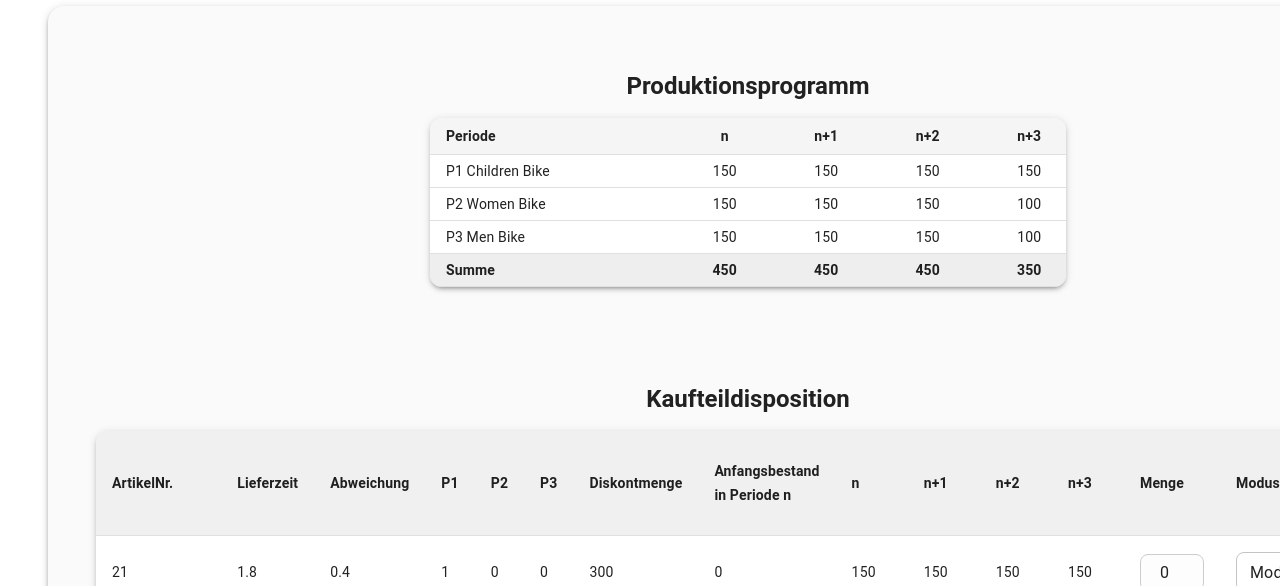
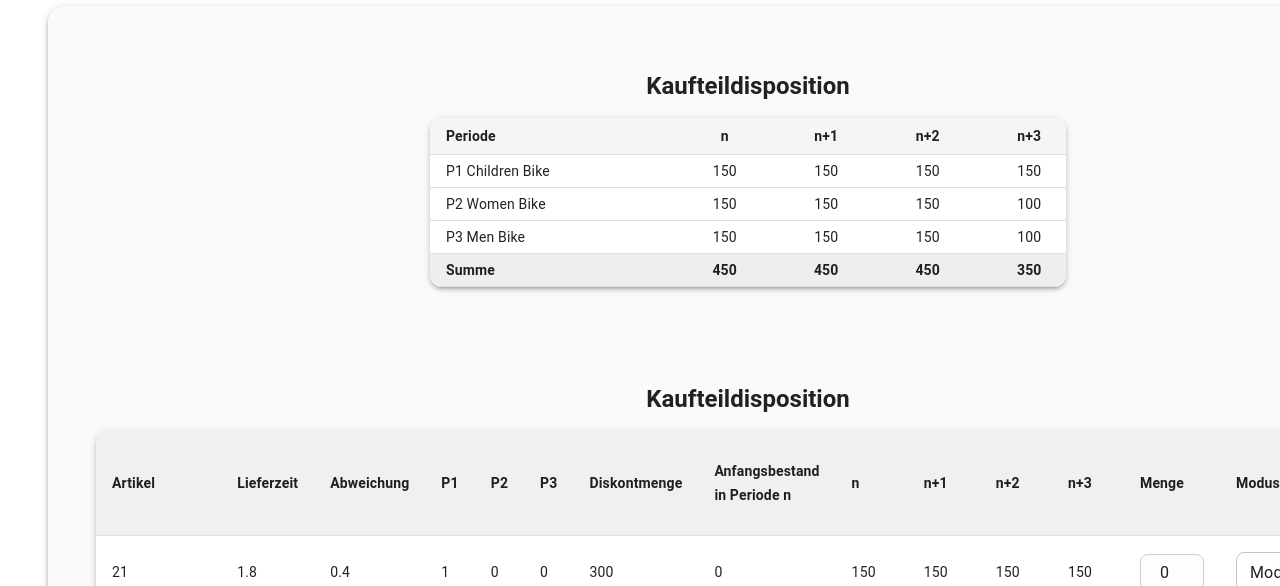
Before and after one commit to MarcoC567/pps, a React (Vite) app: page /purchase-disposition in a window 1280 px wide. Shown: the part 122-708 px from the top of the page. Built offline with nearby package versions, Linux system fonts and the light colour scheme.

Commit message:
sync internationalization for purchase disposition and xml export pages

```diff
--- a/src/locales/de.json
+++ b/src/locales/de.json
@@ -3,6 +3,7 @@
     "forecast": " Prognose & Planung",
     "forecastonly": "Prognose",
     "salesForecast": "Vertriebswunsch",
+    "productionProgramm": "Produktionsprogramm",
     "directSales": "Direktverkauf",
     "stockQueue": "Lagerbestand & Warteschlange",
     "next": "Weiter",
@@ -35,7 +36,23 @@
   "total_capacity": "Gesamtkapazität",
   "shifts":"Schichten",
   "overtime": "Überstunden",
-
+  "delieveryTime": "Lieferzeit",
+  "deviation": "Abweichung",
+  "discountedAmount": "Diskontmenge",
+  "initial_stock_in_period_n": "Anfangsbestand in Periode n",
+  "mode": "Modus",
+  "selectMode": "Modus wählen",
+  "sum_of_the_total_costs": "Summe der Gesamtkosten (€)",
+  "eta": "ETA (Tagen)",
+  "orderCost": "Bestellkosten (€)",
+  "totalCost": "Gesamtkosten (€)",
+  "special_order": "Sonderbestellung",
+  "cheap_vendor": "Billiganbieter",
+  "jit": "JIT",
+  "fast": "Eil",
+  "normal": "Normal",
+  "export_xml_title": "Export XML Eingabedatei für Simulation",
+  "xml_download": "XML herunterladen",
 
   "article_4": "4 Hinterradgruppe",
   "article_5": "5 Hinterradgruppe",
@@ -65,7 +82,8 @@
   "article_55": "55 Rahmen und Räder",
   "article_56": "56 Fahrrad ohne Pedale",
 
-
+    "tooltip_totalCost": "Gesamtkosten = Materialkosten + Bestellkosten",
+    "tooltip_eta": "ETA = (Lieferzeit + Abweichung) * 5. Mit einer Wahrscheinlichkeit von 93 % entspricht dieser Wert der zu erwartenden maximalen Lieferzeit. Mit einer Wahrscheinlichkeit von 7 % ist eine um 1 bis 3 Tage längere Lieferzeit als der ETA zu erwarten",
     "tooltip_article": "Hier stehen die Bezeichnungen der jeweiligen Eigenerzeugnisse.",
     "tooltip_stock": "Der aktuelle Lagerbestand der aus der XML Datei gelesen wurde.",
     "tooltip_plannedStock": "Bitte trage hier den Lagerbestand ein, den du gerne am Ende dieser Periode haben möchtest.",
--- a/src/pages/purchase-disposition/ProductionProgramTable.tsx
+++ b/src/pages/purchase-disposition/ProductionProgramTable.tsx
@@ -7,6 +7,7 @@ import TableRow from '@mui/material/TableRow';
 import Paper from '@mui/material/Paper';
 import Typography from '@mui/material/Typography';
 import { styled } from '@mui/material/styles';
+import { useLanguage } from '../../context/LanguageContext';
 
 type ProductionData = {
     product: string;
@@ -24,6 +25,7 @@ const StyledSumRow = styled(TableRow)(({ theme }) => ({
 
 export default function ProductionProgramTable(props: { productionData: ProductionData }) {
     const productionData = props.productionData;
+    const { t } = useLanguage();
 
     const sumValues = productionData[0].values.map((_, i) =>
         productionData.reduce((sum, row) => sum + row.values[i], 0)
@@ -36,7 +38,7 @@ export default function ProductionProgramTable(props: { productionData: Producti
                 align="center"
                 sx={{ fontWeight: "bold", marginBottom: "1rem" }}
             >
-                Produktionsprogramm
+                {t("purchasePartsDisposition")}
             </Typography>
 
             <TableContainer component={Paper} sx={{
@@ -47,7 +49,7 @@ export default function ProductionProgramTable(props: { productionData: Producti
                 <Table sx={{ minWidth: 650 }} size="small" aria-label="production table">
                     <TableHead>
                         <TableRow>
-                            <StyledTableCell>Periode</StyledTableCell>
+                            <StyledTableCell>{t("period")}</StyledTableCell>
                             <StyledTableCell align="center">n</StyledTableCell>
                             <StyledTableCell align="center">n+1</StyledTableCell>
                             <StyledTableCell align="center">n+2</StyledTableCell>
@@ -69,7 +71,7 @@ export default function ProductionProgramTable(props: { productionData: Producti
                         ))}
                         <StyledSumRow>
                             <TableCell>
-                                <strong>Summe</strong>
+                                <strong>{t("sum")}</strong>
                             </TableCell>
                             {sumValues.map((val, i) => (
                                 <TableCell key={i} align="center">
--- a/src/pages/purchase-disposition/PurchaseDispositionTable.tsx
+++ b/src/pages/purchase-disposition/PurchaseDispositionTable.tsx
@@ -2,9 +2,10 @@ import {
   Table, TableBody, TableCell, TableContainer, TableHead, TableRow,
   TextField, Paper, Typography, Select, MenuItem, Tooltip
 } from "@mui/material";
-import { basicData, dynamicHeaders, fixedHeaders, modusDictionary, modusOptions } from "./const";
+import { basicData, modusOptions } from "./const";
 import { useEffect, useMemo, useState } from "react";
 import InfoOutlinedIcon from "@mui/icons-material/InfoOutlined";
+import { useLanguage } from "../../context/LanguageContext";
 
 type InitialInventory = { itemNr: number; amount: number; }[];
 type ProductionData = { product: string; values: number[]; }[];
@@ -14,6 +15,22 @@ export default function PurchaseDispositionTable(props: {
   initialInventoryData: InitialInventory;
   productionData: ProductionData;
 }) {
+  const { t } = useLanguage()
+  const fixedHeaders = [
+    t("article"),
+    t("delieveryTime"),
+    t("deviation"),
+    "P1",
+    "P2",
+    "P3",
+    t("discountedAmount"),
+    t("initial_stock_in_period_n"),
+    "n",
+    "n+1",
+    "n+2",
+    "n+3",
+  ];
+  const dynamicHeaders = [t("quantity"), t("mode")];
   const initialInventoryData = props.initialInventoryData;
   const productionData = props.productionData;
 
@@ -78,7 +95,7 @@ export default function PurchaseDispositionTable(props: {
         align="center"
         sx={{ fontWeight: "bold", marginBottom: "1rem" }}
       >
-        Kaufteildisposition
+        {t("purchasePartsDisposition")}
       </Typography>
 
       <TableContainer
@@ -88,19 +105,19 @@ export default function PurchaseDispositionTable(props: {
         <Table size="medium">
           <TableHead>
             <TableRow sx={{ backgroundColor: "#f0f0f0" }}>
-              {[...fixedHeaders, ...dynamicHeaders, "ETA (Tagen)", "Bestellkosten (€)", "Gesamtkosten (€)"].map((header, i) => (
+              {[...fixedHeaders, ...dynamicHeaders, t("eta"), t("orderCost"), t("totalCost")].map((header, i) => (
                 <TableCell key={i} sx={{ fontWeight: "bold" }}>
-                  {header.includes("ETA") ? (
+                  {header.includes(t("eta")) ? (
                     <>
                       {header}
-                      <Tooltip title="ETA = (Lieferzeit + Abweichung) * 5. Mit einer Wahrscheinlichkeit von 93 % entspricht dieser Wert der zu erwartenden maximalen Lieferzeit. Mit einer Wahrscheinlichkeit von 7 % ist eine um 1 bis 3 Tage längere Lieferzeit als der ETA zu erwarten" placement="top" arrow>
+                      <Tooltip title={t("tooltip_eta")} placement="top" arrow>
                         <InfoOutlinedIcon sx={{ fontSize: 16, verticalAlign: "middle", color: "gray", cursor: "pointer" }} />
                       </Tooltip>
                     </>
-                  ) : header.includes("Gesamtkosten") ? (
+                  ) : header.includes(t("totalCost")) ? (
                     <>
                       {header}
-                      <Tooltip title="Gesamtkosten = Materialkosten + Bestellkosten" placement="top" arrow>
+                      <Tooltip title={t("tooltip_totalCost")} placement="top" arrow>
                         <InfoOutlinedIcon sx={{ fontSize: 16, verticalAlign: "middle", color: "gray", cursor: "pointer" }} />
                       </Tooltip>
                     </>
@@ -114,9 +131,9 @@ export default function PurchaseDispositionTable(props: {
               const entry = orderList[rowIndex];
               const selectedModus = entry.modus;
               const orderQuantity = entry.quantity;
-              const factors = modusDictionary[selectedModus];
+              const factors = modusOptions.find(option => option.key == selectedModus);
               const eta = factors ? (row.deliveryTime! * factors.deliveryDeadlineFactor + row.deviation! * factors.deliveryDeviationExtra) * 5 : 0;
-              const unitCost = (orderQuantity >= row.discountAmount && selectedModus === "Normal")
+              const unitCost = (orderQuantity >= row.discountAmount && selectedModus === "normal")
                 ? 0.9 * row.startPrice!
                 : row.startPrice!;
               const materialCost = factors ? factors.priceFactor * unitCost * orderQuantity : 0;
@@ -173,9 +190,9 @@ export default function PurchaseDispositionTable(props: {
                         "& .MuiOutlinedInput-notchedOutline": { borderRadius: "8px" }
                       }}
                     >
-                      <MenuItem value="" disabled>Modus wählen</MenuItem>
+                      <MenuItem value="" disabled>{t("selectMode")}</MenuItem>
                       {modusOptions.map((option) => (
-                        <MenuItem key={option} value={option}>{option}</MenuItem>
+                        <MenuItem key={option.key} value={option.key}>{t(option.key)}</MenuItem>
                       ))}
                     </Select>
                   </TableCell>
@@ -186,14 +203,14 @@ export default function PurchaseDispositionTable(props: {
               );
             })}
             <TableRow sx={{ backgroundColor: "#f0f0f0", fontWeight: "bold" }}>
-              <TableCell sx={{ fontWeight: "bold" }}>Summe der Gesamtkosten</TableCell>
+              <TableCell sx={{ fontWeight: "bold" }}>{t("sum_of_the_total_costs")}</TableCell>
               {Array(15).fill(null).map((_, i) => <TableCell key={i} />)}
               <TableCell align="center">
                 <strong>
                   {rows.reduce((sum, _, rowIndex) => {
                     const { modus, quantity } = orderList[rowIndex];
-                    const factors = modusDictionary[modus];
-                    const unitCost = (quantity >= rows[rowIndex].discountAmount && modus === "Normal")
+                    const factors = modusOptions.find(option => option.key == modus);
+                    const unitCost = (quantity >= rows[rowIndex].discountAmount && modus === "normal")
                       ? 0.9 * rows[rowIndex].startPrice!
                       : rows[rowIndex].startPrice!;
                     const materialCost = factors ? factors.priceFactor * unitCost * quantity : 0;
--- a/src/pages/purchase-disposition/const.tsx
+++ b/src/pages/purchase-disposition/const.tsx
@@ -63,25 +63,8 @@ export const basicData = itemAdditionalData.map(
   }
 );
 
-
-export const fixedHeaders = [
-  "ArtikelNr.",
-  "Lieferzeit",
-  "Abweichung",
-  "P1",
-  "P2",
-  "P3",
-  "Diskontmenge",
-  "Anfangsbestand in Periode n",
-  "n",
-  "n+1",
-  "n+2",
-  "n+3",
-];
-export const dynamicHeaders = ["Menge", "Modus"];
-export const modusOptions = ["Sonderbestellung", "Billiganbieter", "JIT", "Eil", "Normal"];
-
-export const modusDictionary: Record<string, {
+type OrderModeData = {
+  key: string;
   deliveryTimeFactor: number;
   deliveryTimeDeviation: number;
   deliveryDeadlineFactor: number;
@@ -92,8 +75,11 @@ export const modusDictionary: Record<string, {
   discountFactor: number;
   orderCostFactor: number;
   modus: number
-}> = {
-  "Sonderbestellung": {
+}
+
+export const modusOptions: Array<OrderModeData> = [
+    {
+      key: "special_order",
       deliveryTimeFactor: 1.0,
       deliveryTimeDeviation: 0.1,
       deliveryDeadlineFactor: 0.4,
@@ -105,7 +91,8 @@ export const modusDictionary: Record<string, {
       orderCostFactor: 2.0,
       modus: 1
     },
-  "Billiganbieter": {
+    {
+      key: "cheap_vendor",
       deliveryTimeFactor: 3.0,
       deliveryTimeDeviation: 0.5,
       deliveryDeadlineFactor: 1.3,
@@ -117,7 +104,8 @@ export const modusDictionary: Record<string, {
       orderCostFactor: 0.8,
       modus: 2
     },
-  "JIT": {
+    {
+      key: "jit",
       deliveryTimeFactor: 0.0,
       deliveryTimeDeviation: 0.0,
       deliveryDeadlineFactor: 0.2,
@@ -129,7 +117,8 @@ export const modusDictionary: Record<string, {
       orderCostFactor: 3.0,
       modus: 3
     },
-  "Eil": {
+    {
+      key: "fast",
       deliveryTimeFactor: 0.0,
       deliveryTimeDeviation: 0.0,
       deliveryDeadlineFactor: 0.5,
@@ -141,7 +130,8 @@ export const modusDictionary: Record<string, {
       orderCostFactor: 10.0,
       modus: 4
     },
-  "Normal": {
+    {
+      key: "normal",
       deliveryTimeFactor: 0.0,
       deliveryTimeDeviation: 0.0,
       deliveryDeadlineFactor: 1.0,
@@ -153,4 +143,4 @@ export const modusDictionary: Record<string, {
       orderCostFactor: 1.0,
       modus: 5
     },
-};
+  ];
```
Also changed, not shown: src/locales/en.json (+20 -1 lines), src/pages/xml-export/XMLexport.tsx (+7 -5 lines). Lines whose indentation alone changed are shown as unchanged.
